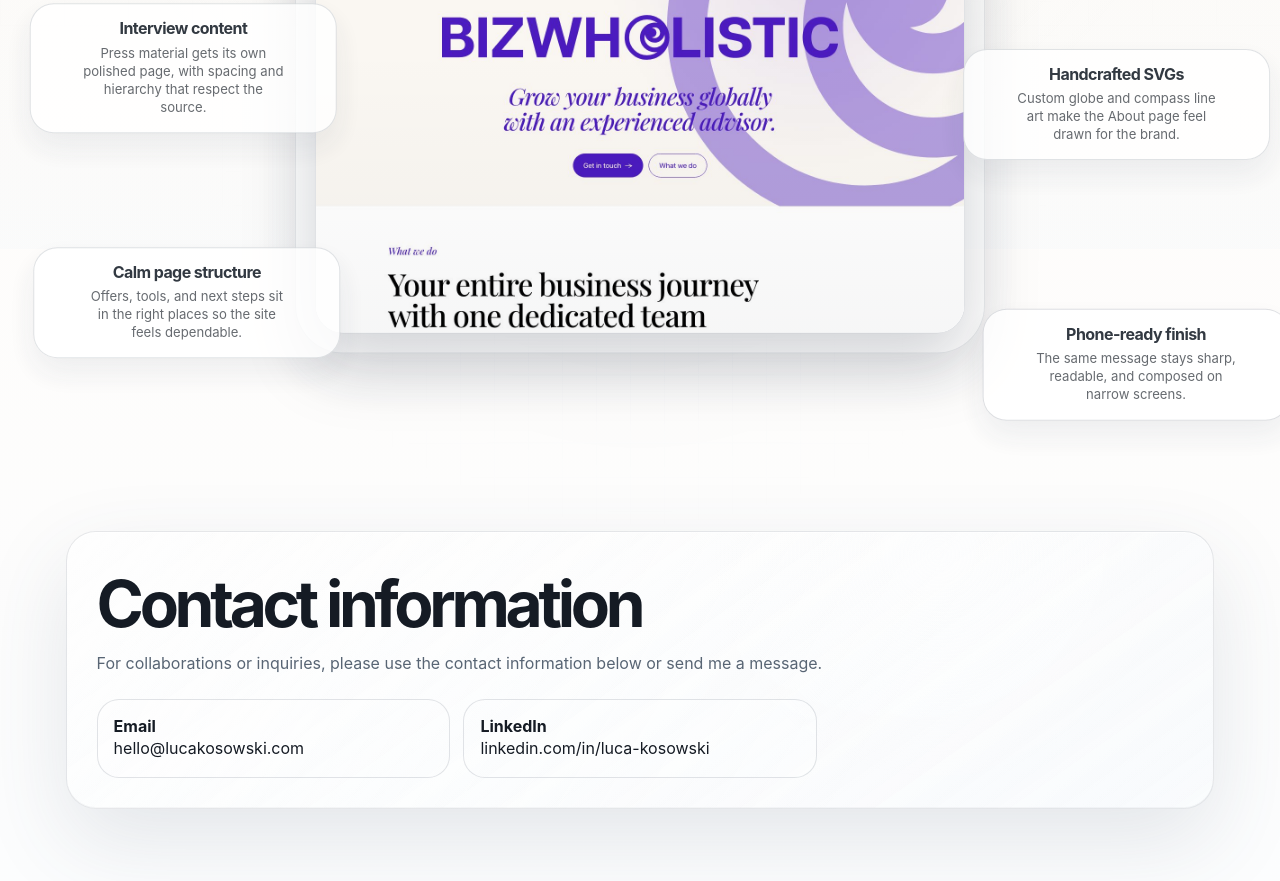
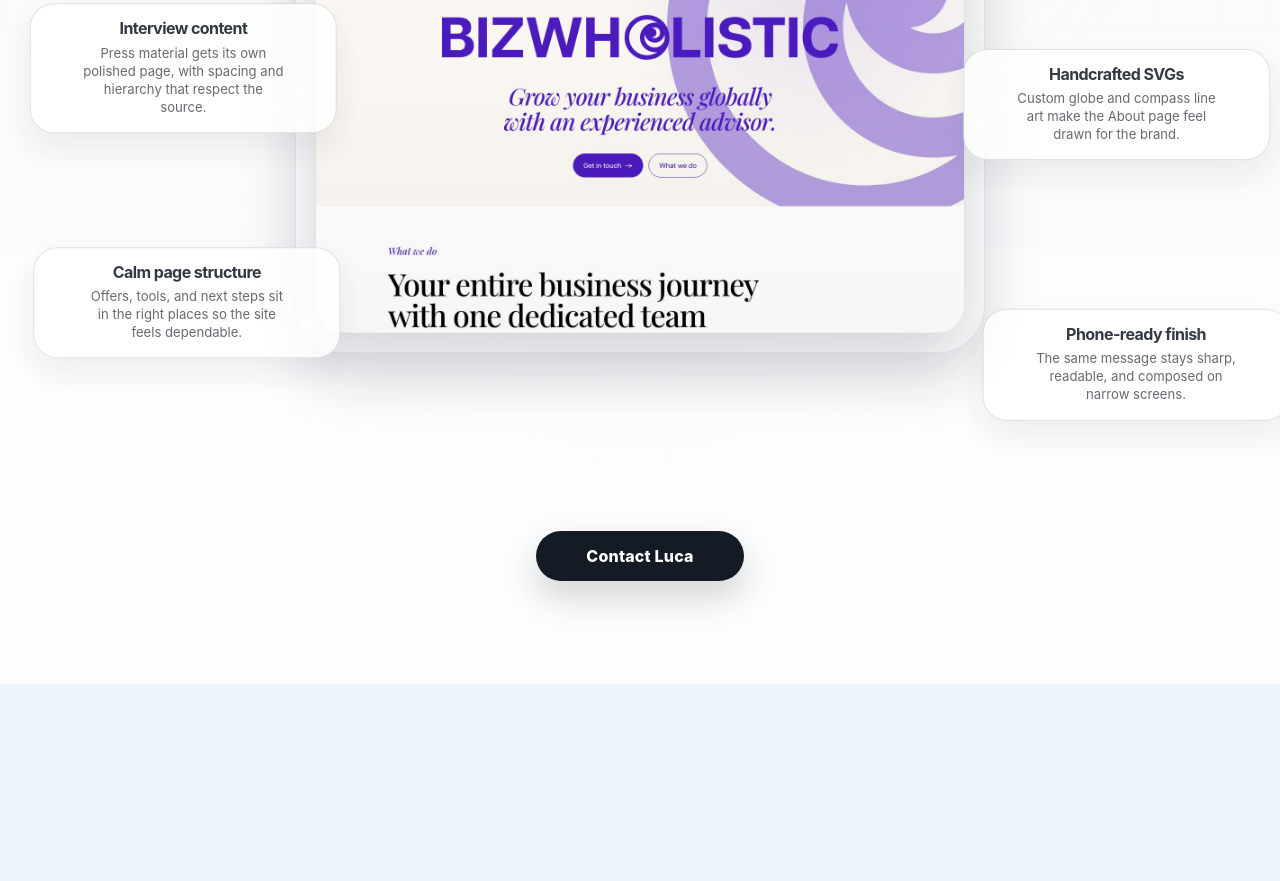
Before and after one commit to KrabbyKappa/websites-lucakosowski, an Astro site: page /approach in a window 1280 px wide. Shown: the part 551-1432 px from the top of the page. After the commit the page ends 1235 px from the top, so only its background shows below. Built offline with nearby package versions, Linux system fonts and the light colour scheme; Astro itself is replaced by a stand-in of ours.

Commit message:
Replace approach contact section with CTA

```diff
--- a/docs/approach.css
+++ b/docs/approach.css
@@ -403,8 +403,14 @@
   }
 }
 
-.approach-contact-home {
+.approach-contact-bridge {
   margin-top: clamp(1.6rem, 4vw, 3.8rem);
+  display: flex;
+  justify-content: center;
+}
+
+.approach-contact-button {
+  min-width: min(100%, 13rem);
 }
 
 @media (prefers-reduced-motion: reduce) {
--- a/public/approach.css
+++ b/public/approach.css
@@ -403,8 +403,14 @@
   }
 }
 
-.approach-contact-home {
+.approach-contact-bridge {
   margin-top: clamp(1.6rem, 4vw, 3.8rem);
+  display: flex;
+  justify-content: center;
+}
+
+.approach-contact-button {
+  min-width: min(100%, 13rem);
 }
 
 @media (prefers-reduced-motion: reduce) {
--- a/src/pages/approach.astro
+++ b/src/pages/approach.astro
@@ -123,21 +123,9 @@
       </div>
     </section>
 
-    <section id="approach-contact" class="scope-note decision-note approach-contact-home" aria-labelledby="approach-contact-title">
-      <h2 id="approach-contact-title">Contact information</h2>
-      <p>For collaborations or inquiries, please use the contact information below or send me a message.</p>
-      <div class="decision-grid" aria-label="Contact methods">
-        <article>
-          <strong>Email</strong>
-          <span><a href="mailto:hello@lucakosowski.com" data-goatcounter-click="contact-email-approach" data-goatcounter-title="Contact email click — approach">hello@lucakosowski.com</a></span>
-        </article>
-
-        <article>
-          <strong>LinkedIn</strong>
-          <span><a href="https://www.linkedin.com/in/luca-kosowski/" target="_blank" rel="noopener noreferrer" data-goatcounter-click="contact-linkedin-approach" data-goatcounter-title="Contact LinkedIn click — approach">linkedin.com/in/luca-kosowski</a></span>
-        </article>
-      </div>
-    </section>
+    <div class="approach-contact-bridge" aria-label="Contact Luca about a website">
+      <a class="service-contact-cta approach-contact-button" href="/contact/" data-goatcounter-click="contact-page-approach" data-goatcounter-title="Contact page click — approach">Contact Luca</a>
+    </div>
   </main>
 
   <script is:inline>
```
Also changed, not shown: docs/approach/index.html (+3 -15 lines), 1 other file.
